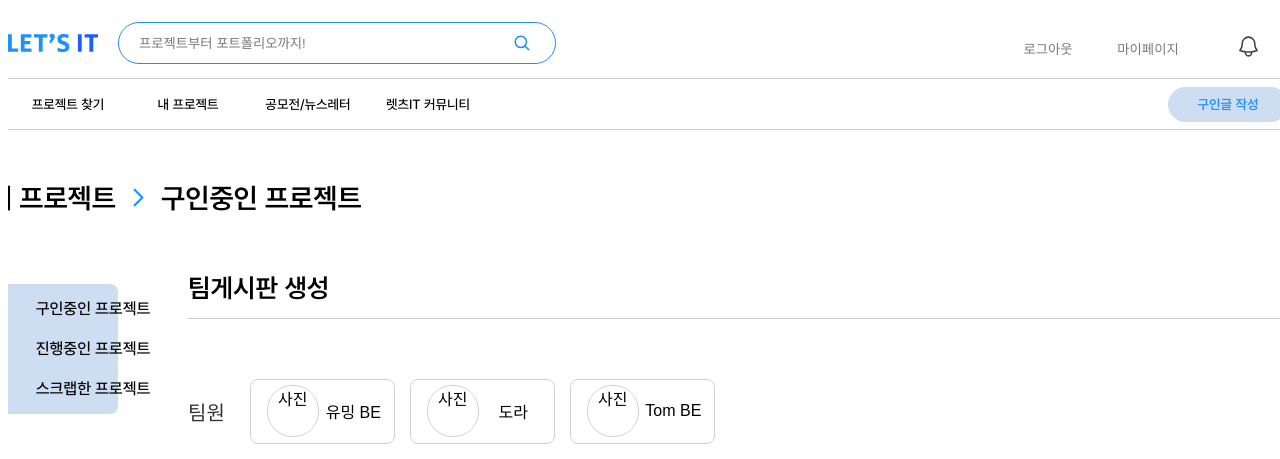
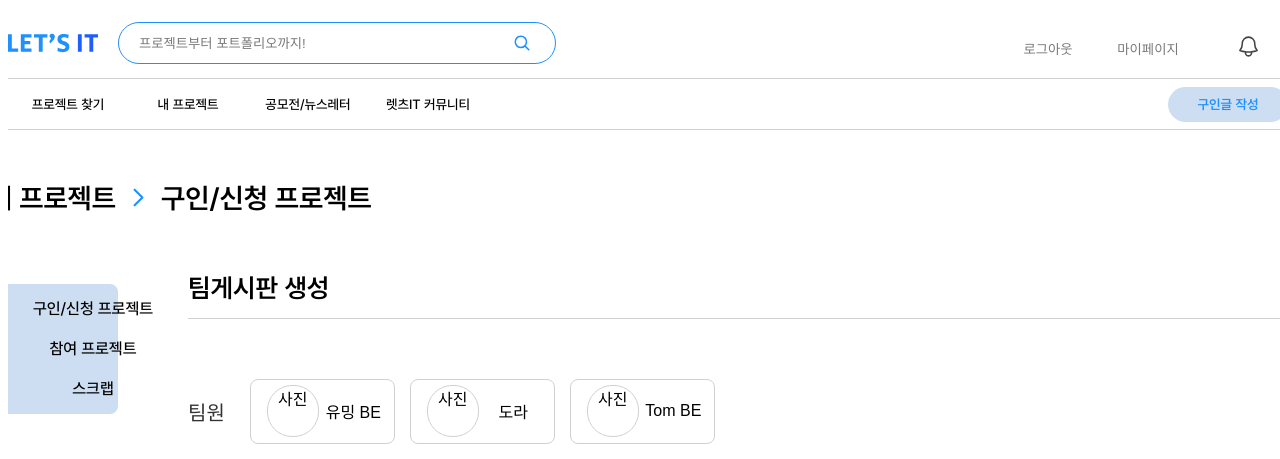
Before and after one commit to yezixx/SOLUX_LETS_IT_Frontend, a React (Vite) app: page /myproj/apply/createboard in a window 1280 px wide. Shown: the top 459 px of the page. Built offline with nearby package versions, Linux system fonts and the light colour scheme; the HTML template or start-up script is replaced by a standard one.

Commit message:
Rename: route, sidenavCont 데이터 수정

```diff
--- a/src/Screen/Teamboard/CreateBoard/CreateBoard.jsx
+++ b/src/Screen/Teamboard/CreateBoard/CreateBoard.jsx
@@ -6,12 +6,8 @@ import CollabLinkForm from "../../../Components/CollabLinkForm/CollabLinkForm";
 import ProjNameForm from "../../../Components/ProjNameForm/ProjNameForm";
 import styles from "./CreateBoard.module.css";
 
-const route = ["내 프로젝트", "구인중인 프로젝트"];
-const sidenavCont = [
-  "구인중인 프로젝트",
-  "진행중인 프로젝트",
-  "스크랩한 프로젝트",
-];
+const route = ["내 프로젝트", "구인/신청 프로젝트"];
+const sidenavCont = ["구인/신청 프로젝트", "참여 프로젝트", "스크랩"];
 const CreateBoard = () => {
   const members = [
     { id: 1, name: "유밍 BE" },
```
